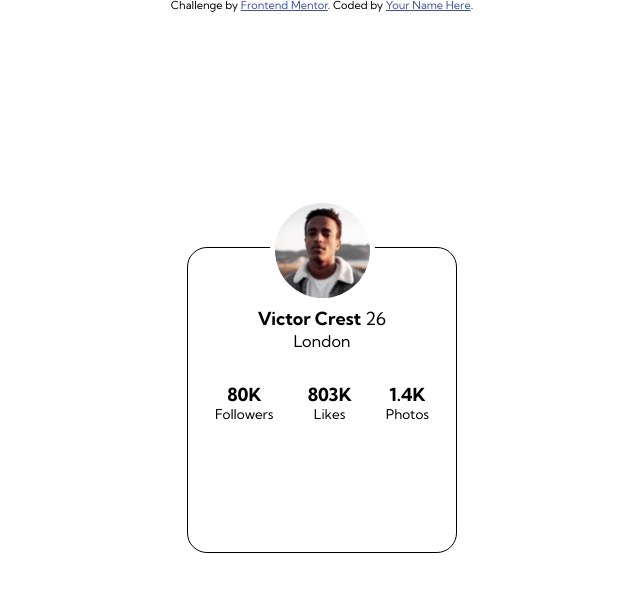
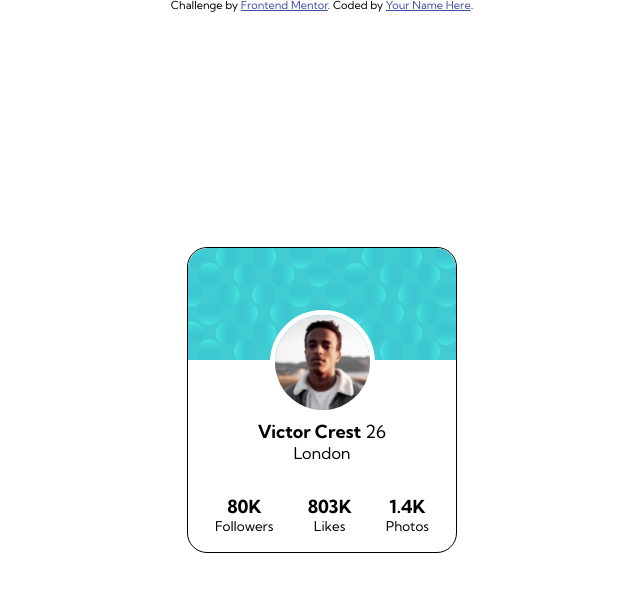
Before and after one commit to MOray-18/profile-card-component, a plain HTML site: page index.html in a window 1280 px wide. Shown: the whole page, without its empty margins (318-958 px from the left). Drawn offline with Linux system fonts and the light colour scheme.

Commit message:
add top card section

```diff
--- a/index.html
+++ b/index.html
@@ -33,6 +33,7 @@
   </head>
   <body>
     <div class="card">
+      <div class="top"></div>
       <div class="info">
         <img src="images/image-victor.jpg" alt="profile picture of victor" />
         <div class="details">
```
